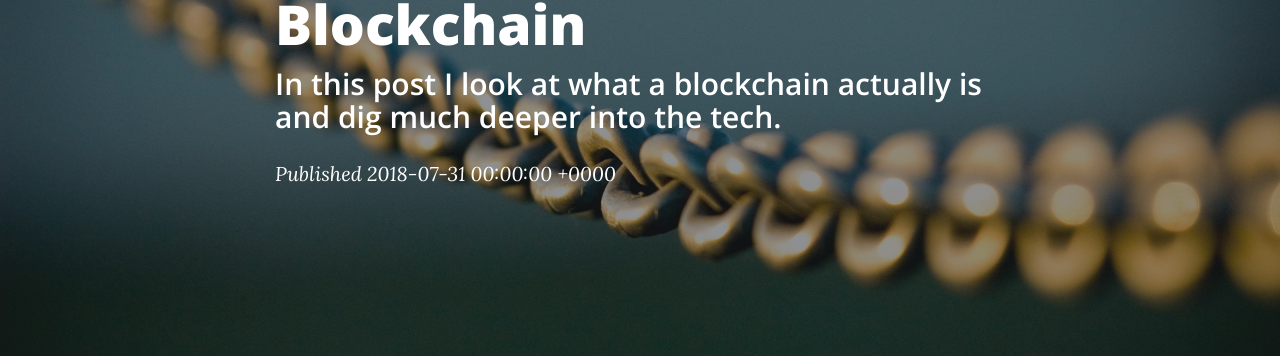
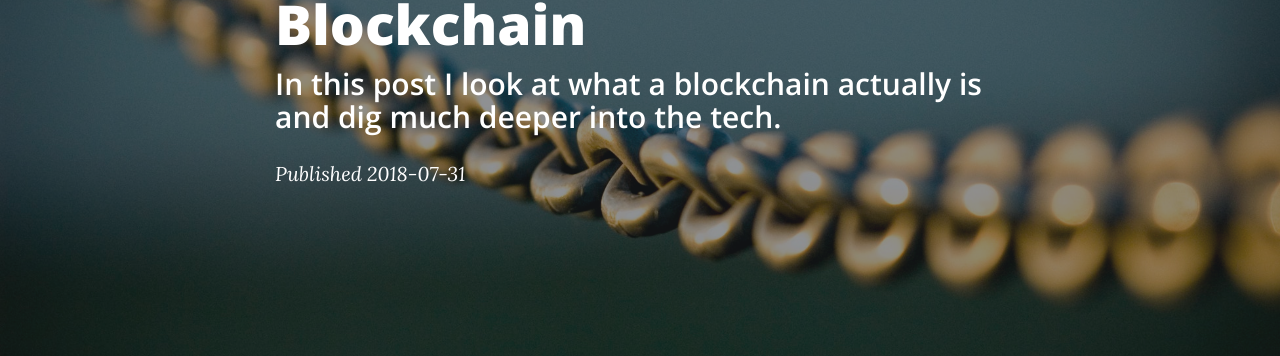
Before and after one commit to ZA1/za1.github.io, a Jekyll site: the page built from _posts/2018-07-31-blockchain.md, in a window 1280 px wide. Shown: the part 209-565 px from the top of the page. Built offline with Jekyll 4.4.1, drawn with Linux system fonts in a browser that asks for light colours; nearby versions of some CDN libraries; our own code applies the rules of GitHub Pages for plain Markdown files.

Commit message:
Fixed Date formatting

```diff
--- a/_layouts/post.html
+++ b/_layouts/post.html
@@ -12,7 +12,7 @@ layout: default
                     <h1>{{ page.title }}</h1>
                     <h2 class="subheading">{{ page.subTitle }}</h2>
                     <span class="meta">
-                        Published {{ page.date }}
+                        Published {{ page.date | date: "%F" }}
                     </span>
                 </div>
             </div>
--- a/index.html
+++ b/index.html
@@ -28,14 +28,14 @@ title: "Home"
                         {{ post.title }}
                     </h2>
                     <h3 class="post-subtitle">
-                        {{ post.excerpt }}
+                        {{ post.subTitle }}
                     </h3>
                 </a>
                 <p class="post-meta">
-                    Published {{ post.date }}
+                    Published {{ post.date | date: "%F" }}
                 </p>
             </div>
-            <hr>
+            <hr />
             {% endfor %}
             <!-- Pager -->
             <!-- <div class="clearfix">
```
Also changed, not shown: _posts/2018-07-30-glossary.md (+1 -1 lines).
